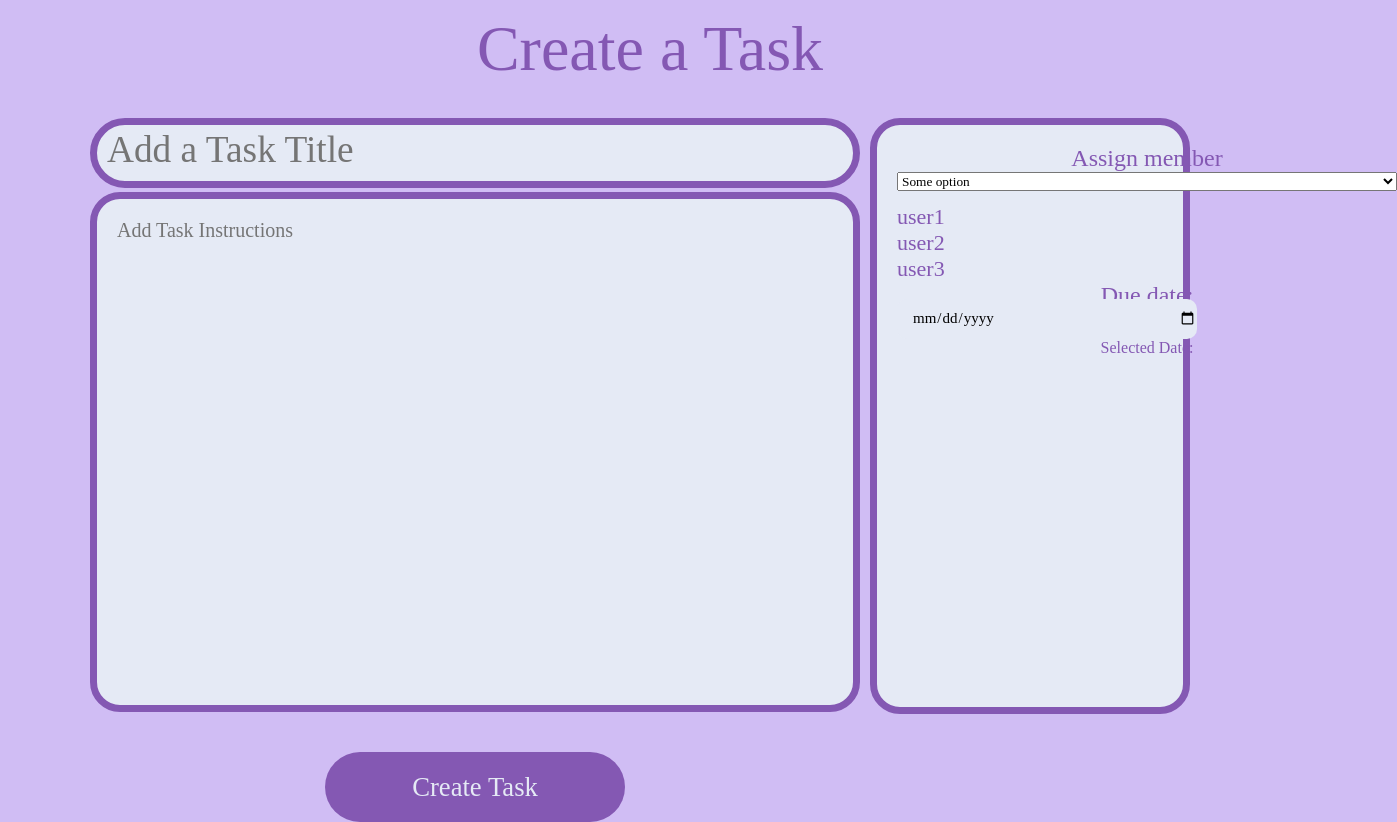
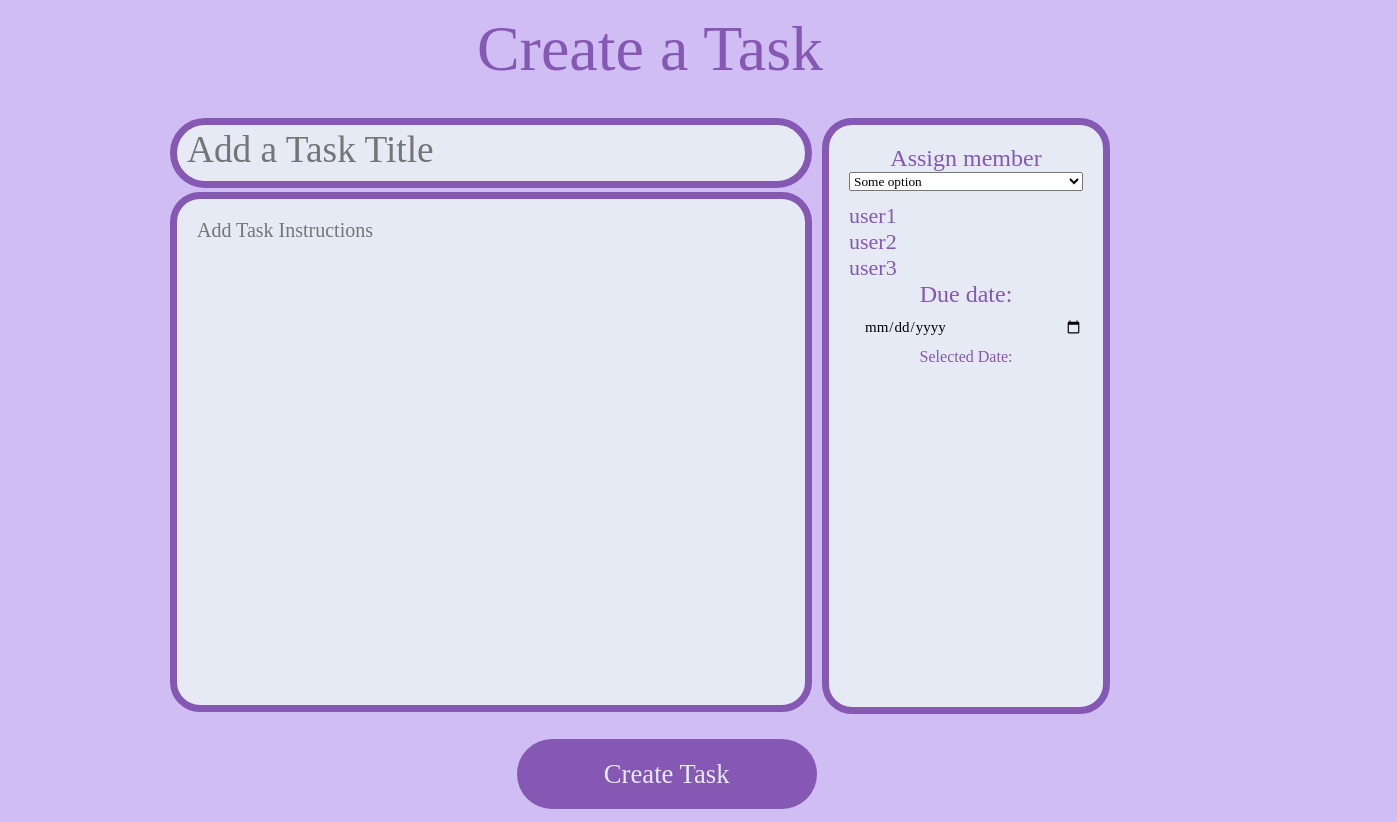
Before and after one commit to jxliahx/Software-Project, a React (Create React App) app in the folder frontend/: page /createTask in a window 1280 px wide. Shown: the whole page, 1397 px wide, since content can reach past the window. Built offline with nearby package versions, Linux system fonts and the light colour scheme.

Commit message:
Update createPage.css

```diff
--- a/frontend/src/createPage.css
+++ b/frontend/src/createPage.css
@@ -70,6 +70,7 @@
     font-size: 18pt;
     text-align: center;
     align-items: center;
+    width: 100%;
     /* margin-left: 20px; */
     font-family: "Poppins", extrabold;
   }
@@ -102,8 +103,11 @@
     background-color: #d0bdf4;
     min-height: 5vh;
     display: flex;
+    max-width: 90%;
     flex-direction: row;
     justify-content:center;
+    align-content: center;
+    margin-left: 5%;
   }
 
   /*section {
@@ -183,6 +187,16 @@
     border-style: hidden;
     align-self: center;
     margin-top: 20px;
+    justify-self: center;
+  }
+
+  .SubmitButton:hover{
+    background-color: #643e8d;
+  }
+
+  .ButtonBox {
+    margin-left: 54%;
+    margin-top: -2%;
   }
 
   .TaskButton {
@@ -268,3 +282,20 @@
   textarea {
     resize:none;
   }
+
+  select {
+    width: 100%;
+  }
+
+ul {
+  width: 100%;
+}
+
+.DueDate {
+  width: 100%;
+}
+
+input {
+  width: 100%;
+  margin: auto;
+}
```
